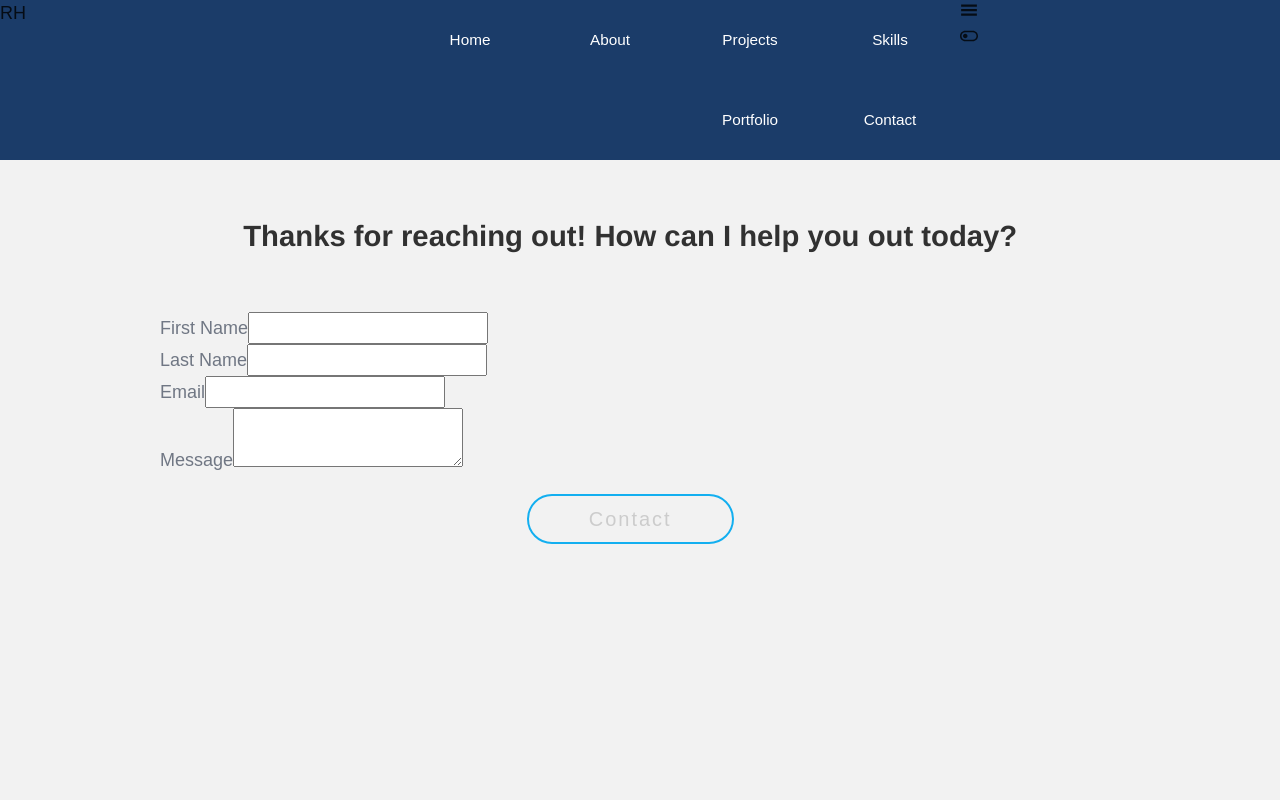
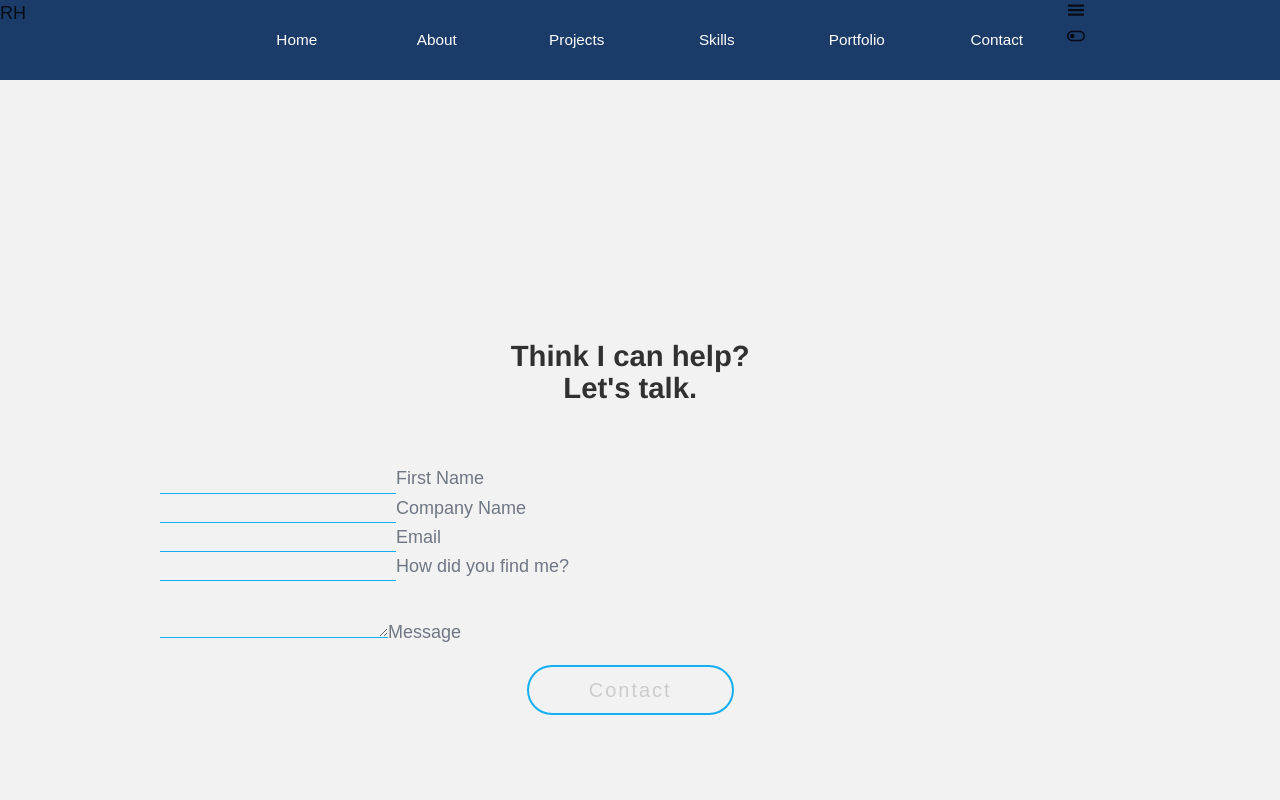
Before and after one commit to ryonwheat/gatsby-sandbox, a Gatsby site: page /contact in a window 1280 px wide. Shown: the top 800 px of the page. Built offline with nearby package versions, Linux system fonts and the light colour scheme; Gatsby itself is replaced by a stand-in of ours.

Commit message:
2022.04.03 - Contact and Project page updates

```diff
--- a/src/components/contactForm.js
+++ b/src/components/contactForm.js
@@ -8,8 +8,15 @@ class ContactForm extends Component {
       //   lastName: "",
       //   email: "",
       //   message: "",
-      fieldValues: { firstName: "", lastName: "", email: "", message: "" },
-      fieldErrors: { firstName: "", lastName: "", email: "" },
+      fieldValues: {
+        firstName: "",
+        lastName: "",
+        companyName: "",
+        email: "",
+        howDidYouFindMe: "",
+        message: "",
+      },
+      fieldErrors: { firstName: "", companyName: "", email: "" },
       validForm: false,
       response: null,
     }
@@ -30,7 +37,7 @@ class ContactForm extends Component {
   }
 
   handleSubmit = async event => {
-    console.log("submit - this.state.firstName: " + this.state)
+    console.log("submit - this.state: " + this.state)
     event.preventDefault()
 
     if (this.validateForm()) {
@@ -98,15 +105,16 @@ class ContactForm extends Component {
           isValid = false
         }
         break
-      case "lastName":
-        fieldErrors.lastName =
-          value.trim().length === 0 ? "Please enter your last name." : ""
-        if (fieldErrors.lastName.length > 0) {
+      case "companyName":
+        fieldErrors.companyName =
+          value.trim().length === 0 ? "Please enter your company." : ""
+        if (fieldErrors.companyName.length > 0) {
           isValid = false
         }
         break
       case "email":
-        fieldErrors.email = value.trim().length === 0 ? "Please enter your email." : ""
+        fieldErrors.email =
+          value.trim().length === 0 ? "Please enter your email." : ""
         if (fieldErrors.email.length > 0) {
           isValid = false
         }
@@ -154,68 +162,82 @@ class ContactForm extends Component {
           <form onSubmit={this.handleSubmit}>
             <div className="row">
               <div className="col form-group">
-                <label className="form-label" htmlFor="firstName">
-                  First Name
-                </label>
                 <input
-                  className="form-control"
+                  className="form-input form-control"
                   type="text"
                   id="firstName"
                   name="firstName"
                   value={this.state.fieldValues.firstName}
                   onChange={this.handleChange}
                 />
+                <label className="form-label" htmlFor="firstName">
+                  First Name
+                </label>
                 <div className="error-text">
                   {this.state.fieldErrors.firstName}
                 </div>
               </div>
               <div className="col form-group">
-                <label className="form-label" htmlFor="lastName">
-                  Last Name
-                </label>
                 <input
-                  className="form-control"
+                  className="form-input form-control"
                   type="text"
-                  id="lastName"
-                  name="lastName"
-                  value={this.state.fieldValues.lastName}
+                  id="companyName"
+                  name="companyName"
+                  value={this.state.fieldValues.companyName}
                   onChange={this.handleChange}
                 />
-                <div className="error-text">
-                  {this.state.fieldErrors.lastName}
+                <label className="form-label" htmlFor="companyName">
+                  Company Name
+                </label>
               </div>
             </div>
-            </div>
-            <div className="form-group">
-              <label className="form-label" htmlFor="email">
-                Email
-              </label>
+            <div class="row">
+              <div className="col form-group">
                 <input
-                className="form-control"
+                  className="form-input form-control"
                   type="text"
                   id="email"
                   name="email"
                   value={this.state.fieldValues.email}
                   onChange={this.handleChange}
                 />
-                <div className="error-text">
-                  {this.state.fieldErrors.email}
+                <label className="form-label" htmlFor="email">
+                  Email
+                </label>
+                <div className="error-text">{this.state.fieldErrors.email}</div>
+              </div>
+              <div className="col form-group">
+                <input
+                  className="form-input form-control"
+                  type="text"
+                  id="howDidYouFindMe"
+                  name="howDidYouFindMe"
+                  value={this.state.fieldValues.howDidYouFindMe}
+                  onChange={this.handleChange}
+                />
+                <label className="form-label" htmlFor="howDidYouFindMe">
+                  How did you find me?
+                </label>
               </div>
             </div>
             <div className="form-group">
-              <label className="form-label" htmlFor="message">
-                Message
-              </label>
               <textarea
-                className="form-control"
+                className="form-input form-control"
                 id="message"
                 name="message"
                 value={this.state.fieldValues.message}
                 onChange={this.handleChange}
               />
+              <label className="form-label" htmlFor="message">
+                Message
+              </label>
             </div>
             <div className="center">
-              <button className="form-button" type="submit" disabled={!this.state.validForm}>
+              <button
+                className="form-button"
+                type="submit"
+                disabled={!this.state.validForm}
+              >
                 Contact
               </button>
             </div>
--- a/src/components/header.js
+++ b/src/components/header.js
@@ -54,15 +54,15 @@ class Header extends Component {
       //     <div className="sticky-">
       <StyledHeader>
           <div className={`${style.headerInnerWrap} row1`}>
-            <div className={`${style.brandContainer} col3`}>
+            <div className={`${style.brandContainer} col2`}>
               <div id="brand-icon" className={`${style.brandIcon}`}>
                 <div className={`${style.brandContent}`}>RH</div>
               </div>
             </div>
-            <div className={`${style.navWrap} col6`}>
+            <div className={`${style.navWrap} col8`}>
               <NavLinks />
             </div>
-            <div className={`${style.toggleIcon} col3`}>
+            <div className={`${style.toggleIcon} col2`}>
               <NavbarToggle />
               <ThemeToggle />
             </div>
--- a/src/data/projects.json
+++ b/src/data/projects.json
@@ -4,7 +4,7 @@
     "title": "COVID Map",
     "description": "Displays COVID statistics worldwide on a map...",
     "src": "../images/covid-tracker.png",
-    "hostUrl": "",
+    "hostUrl": "https://covid-19-google-map.netlify.app/",
     "technologies": [
       {
         "name": "JS (ES6)",
@@ -70,7 +70,7 @@
     "title": "Gray Brick Property Group",
     "description": "...",
     "src": "",
-    "hostUrl": "",
+    "hostUrl": "https://graybrickpropertygroup.com",
     "technologies": [
       {
         "name": "Spring Boot",
--- /dev/null
+++ b/src/pages/contact.css
@@ -0,0 +1,11 @@
+.page-wrap {
+    padding-top: 200px;
+}
+
+.form-input {
+    background: transparent !important;
+    border: none !important;
+    border-bottom: 1px solid #13aff0 !important;
+    border-radius: 0 !important;
+    color: #ffffff !important;
+}
--- a/src/pages/contact.js
+++ b/src/pages/contact.js
@@ -3,6 +3,7 @@ import ContactForm from "../components/contactForm"
 import Layout from "../layouts/layout"
 import SEO from "../components/seo"
 import { TransitionGroup, CSSTransition } from "react-transition-group"
+import "./contact.css"
 
 // TODO:
 // 1. Create a TransitionHandler encapsulating the transition logic
@@ -76,10 +77,11 @@ class ContactPage extends Component {
           > */}
           <Layout location={this.state.location}>
             <SEO title="Home" />
-            <div>
+            <div class="page-wrap">
               {/* <h1>Contact</h1> */}
               <h2 className="center">
-                Thanks for reaching out! How can I help you out today?
+                Think I can help?<br/>
+                Let's talk.
               </h2>
               <div className="form-wrapper">
                 <ContactForm />
--- a/src/styles/global.css
+++ b/src/styles/global.css
@@ -6,7 +6,7 @@
   /* --accent-foreground-color2: #e10298; */
   --accent-foreground-color2: #63ffda;
 
-  --dark-background-color: #172b3a; /* #0b1a30 #2e2e2e #121212 #2a2b2d */
+  --dark-background-color: #0a192f; /* #172b3a #0b1a30 #2e2e2e #121212 #2a2b2d */
   --dark-foreground-color: hsla(0, 0%, 100%, 0.8);
 
   --light-background-color: #f2f2f2; /* #f1f3f5 #fefefe */
```
Also changed, not shown: src/pages/projects.js (+23 -8 lines), 1 other file. Lines whose indentation alone changed are shown as unchanged.
